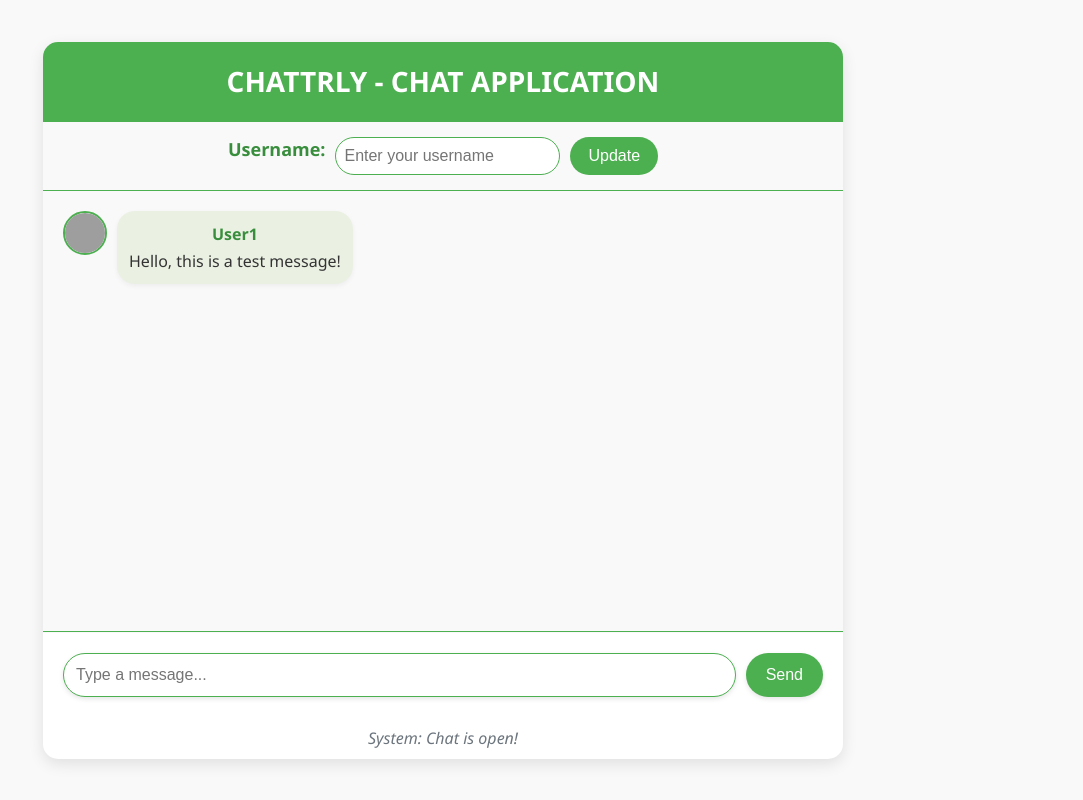
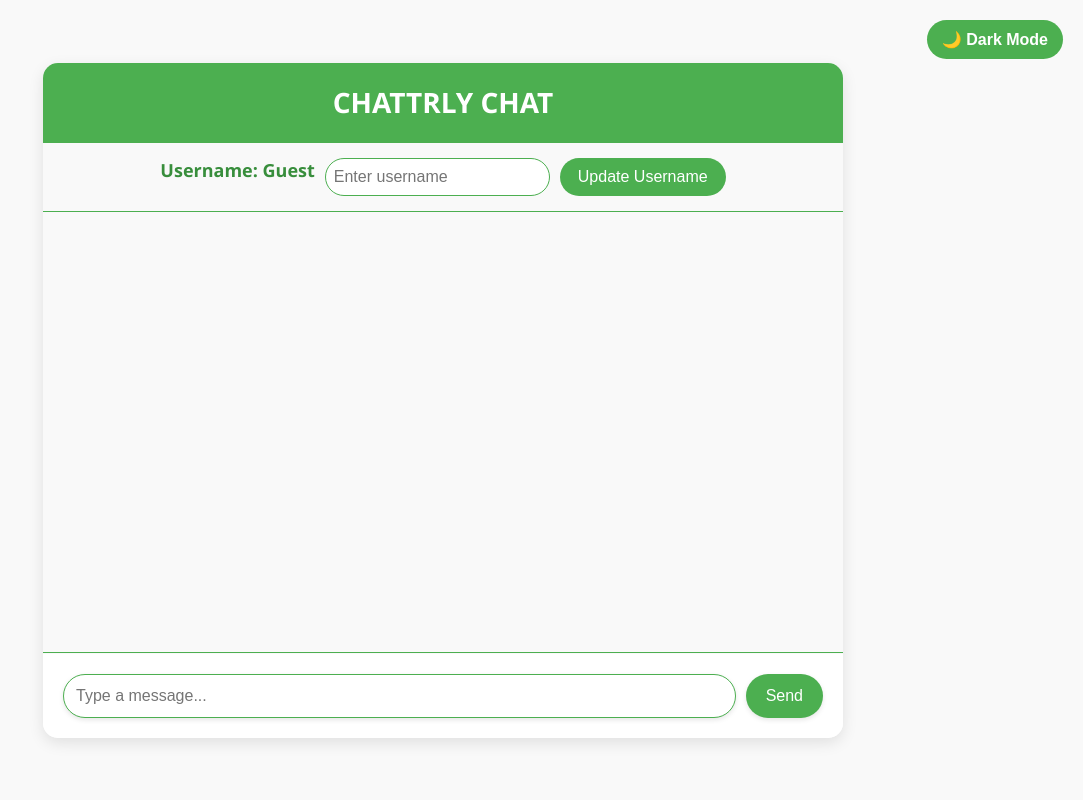
Before and after one commit to psroy007/chattrly, a Flask app: page / in a window 1280 px wide. Shown: the whole page, without its empty margins (197-1280 px from the left). Run offline with Flask 3, Linux system fonts and the light colour scheme; some libraries are stand-ins or nearby versions; grey boxes are pictures that could not be loaded.

Commit message:
Update index.html

```diff
--- a/templates/index.html
+++ b/templates/index.html
@@ -23,6 +23,16 @@
             --system-message-color-light: #6c757d;
             --button-bg-light: #4CAF50;
             --button-hover-light: #388E3C;
+
+            /* Colors for Dark Mode - Softer Dark Mode */
+            --primary-light-dark: #4a90e2;
+            --primary-dark-dark: #357ab7;
+            --text-color-dark: #e1e1e1;
+            --bg-color-dark: #232323;
+            --message-bg-dark: #2e2e2e;
+            --system-message-color-dark: #888888;
+            --button-bg-dark: #4a90e2;
+            --button-hover-dark: #357ab7;
         }
 
         body {
@@ -36,6 +46,12 @@
             align-items: center;
             height: 100vh;
             text-align: center;
+            transition: background-color 0.3s, color 0.3s;
+        }
+
+        body.dark-mode {
+            background-color: var(--bg-color-dark);
+            color: var(--text-color-dark);
         }
 
         .chat-container {
@@ -47,6 +63,11 @@
             overflow: hidden;
             display: flex;
             flex-direction: column;
+            transition: background-color 0.3s;
+        }
+
+        .chat-container.dark-mode {
+            background-color: #333;
         }
 
         .chat-header {
@@ -57,6 +78,10 @@
             font-weight: 600;
             text-transform: uppercase;
             border-bottom: 2px solid var(--primary-light);
+        }
+
+        .chat-header.dark-mode {
+            background-color: var(--primary-light-dark);
         }
 
         .username-container {
@@ -80,6 +105,11 @@
             border-radius: 20px;
             margin-right: 10px;
             font-size: 16px;
+            transition: border-color 0.3s;
+        }
+
+        #username-input:focus {
+            border-color: var(--primary-light);
         }
 
         #update-username-button {
@@ -90,6 +120,7 @@
             border-radius: 20px;
             cursor: pointer;
             font-size: 16px;
+            transition: background-color 0.3s ease;
         }
 
         #update-username-button:hover {
@@ -103,6 +134,10 @@
             background-color: var(--bg-color-light);
             border-bottom: 1px solid var(--primary-light);
             position: relative;
+        }
+
+        .chat-messages.dark-mode {
+            background-color: var(--message-bg-dark);
         }
 
         .message {
@@ -127,6 +162,10 @@
             max-width: 70%;
             box-shadow: 0 2px 5px rgba(0, 0, 0, 0.05);
             position: relative;
+        }
+
+        .message-content.dark-mode {
+            background-color: var(--message-bg-dark);
         }
 
         .message-username {
@@ -175,6 +214,10 @@
             margin: 10px 0;
         }
 
+        .system-message.dark-mode {
+            color: var(--system-message-color-dark);
+        }
+
         .message.sent {
             flex-direction: row-reverse;
         }
@@ -206,135 +249,107 @@
                 transform: translateY(0);
             }
         }
+
+        .dark-mode-toggle {
+            position: absolute;
+            top: 20px;
+            right: 20px;
+            background-color: var(--primary-light);
+            border: none;
+            color: white;
+            padding: 10px 15px;
+            font-size: 16px;
+            cursor: pointer;
+            border-radius: 20px;
+            transition: background-color 0.3s ease;
+        }
+
+        .dark-mode-toggle:hover {
+            background-color: var(--button-hover-light);
+        }
+
+        .dark-mode-toggle span {
+            font-weight: bold;
+        }
+
     </style>
 </head>
 <body>
     <div class="chat-container">
         <div class="chat-header">
-            Chattrly - Chat Application
+            Chattrly Chat
+            <button class="dark-mode-toggle" onclick="toggleDarkMode()"><span>🌙 Dark Mode</span></button>
         </div>
-
         <div class="username-container">
-            <div id="current-username">Username:</div>
-            <input type="text" id="username-input" placeholder="Enter your username" />
-            <button id="update-username-button">Update</button>
+            <span id="current-username">Username: Guest</span>
+            <input type="text" id="username-input" placeholder="Enter username" />
+            <button id="update-username-button">Update Username</button>
         </div>
-
-        <div class="chat-messages">
-            <div class="message">
-                <img src="https://i.pravatar.cc/50?img=1" alt="user-avatar" />
-                <div class="message-content">
-                    <div class="message-username">User1</div>
-                    Hello, this is a test message!
-                </div>
-            </div>
-        </div>
-
+        <div class="chat-messages"></div>
         <div class="chat-input">
             <input type="text" id="message-input" placeholder="Type a message..." />
             <button id="send-button">Send</button>
         </div>
-
-        <div class="system-message">
-            System: Chat is open!
-        </div>
     </div>
 
     <script>
-        const socket = io();
-        const sendButton = document.getElementById("send-button");
-        const messageInput = document.getElementById("message-input");
-        const chatMessages = document.getElementById("chat-messages");
-        const currentUsernameSpan = document.getElementById("current-username");
-        const usernameInput = document.getElementById("username-input");
-        const updateUsernameButton = document.getElementById("update-username-button");
+        const darkModeToggle = document.querySelector('.dark-mode-toggle');
+        const body = document.body;
+        const chatMessages = document.querySelector('.chat-messages');
+        const chatContainer = document.querySelector('.chat-container');
+        const chatHeader = document.querySelector('.chat-header');
 
-        let currentUsername = "";
+        function toggleDarkMode() {
+            body.classList.toggle('dark-mode');
+            chatMessages.classList.toggle('dark-mode');
+            chatContainer.classList.toggle('dark-mode');
+            chatHeader.classList.toggle('dark-mode');
 
-        socket.on("set_username", (data) => {
-            currentUsername = data.username;
-            currentUsernameSpan.textContent = `Your username: ${currentUsername}`;
-        });
+            const isDarkMode = body.classList.contains('dark-mode');
+            darkModeToggle.innerHTML = isDarkMode ? '🌞 Light Mode' : '🌙 Dark Mode';
+        }
 
-        socket.on("user_joined", (data) => {
-            addMessage(`${data.username} joined the chat`, "system");
-        });
+        function appendMessage(message, username) {
+            const messageDiv = document.createElement('div');
+            messageDiv.classList.add('message');
 
-        socket.on("user_left", (data) => {
-            addMessage(`${data.username} left the chat`, "system");
-        });
+            const avatar = document.createElement('img');
+            avatar.src = `https://robohash.org/${username}.png`;
+            avatar.alt = username;
 
-        socket.on("new_message", (data) => {
-            addMessage(data.message, "user", data.username, data.avatar);
-        });
+            const messageContent = document.createElement('div');
+            messageContent.classList.add('message-content');
 
-        socket.on("username_updated", (data) => {
-            addMessage(`${data.old_username} changed their name to ${data.new_username}`, "system");
-            if (data.old_username === currentUsername) {
-                currentUsername = data.new_username;
-                currentUsernameSpan.textContent = `Your username: ${currentUsername}`;
+            const usernameSpan = document.createElement('span');
+            usernameSpan.classList.add('message-username');
+            usernameSpan.innerText = username;
+
+            messageContent.appendChild(usernameSpan);
+            messageContent.appendChild(document.createTextNode(message));
+
+            messageDiv.appendChild(avatar);
+            messageDiv.appendChild(messageContent);
+
+            chatMessages.appendChild(messageDiv);
+            chatMessages.scrollTop = chatMessages.scrollHeight;
+        }
+
+        document.getElementById('send-button').addEventListener('click', () => {
+            const messageInput = document.getElementById('message-input');
+            const message = messageInput.value;
+            if (message.trim()) {
+                appendMessage(message, 'User');
+                messageInput.value = '';
             }
         });
 
-        sendButton.addEventListener("click", sendMessage);
-        messageInput.addEventListener("keypress", (e) => {
-            if (e.key === "Enter") sendMessage();
+        document.getElementById('update-username-button').addEventListener('click', () => {
+            const usernameInput = document.getElementById('username-input');
+            const newUsername = usernameInput.value.trim();
+            if (newUsername) {
+                document.getElementById('current-username').innerText = `Username: ${newUsername}`;
+            }
         });
-
-        updateUsernameButton.addEventListener("click", updateUsername);
-
-        function sendMessage() {
-            const message = messageInput.value.trim();
-            if (message === "") return;
-
-            socket.emit("send_message", {
-                username: currentUsername,
-                message: message,
-            });
-            messageInput.value = "";
-        }
-
-        function updateUsername() {
-            const newUsername = usernameInput.value.trim();
-            if (newUsername === "") return;
-
-            const oldUsername = currentUsername;
-            socket.emit("update_username", {
-                old_username: oldUsername,
-                new_username: newUsername,
-            });
-            usernameInput.value = "";
-        }
-
-        function addMessage(message, type = "user", username = "", avatar = "https://i.pravatar.cc/50") {
-            const messageElement = document.createElement("div");
-            messageElement.classList.add("message");
-            if (type === "sent") messageElement.classList.add("sent");
-
-            const avatarElement = document.createElement("img");
-            avatarElement.src = avatar;
-            avatarElement.alt = "user-avatar";
-
-            const messageContentElement = document.createElement("div");
-            messageContentElement.classList.add("message-content");
-
-            if (username) {
-                const usernameElement = document.createElement("div");
-                usernameElement.classList.add("message-username");
-                usernameElement.textContent = username;
-                messageContentElement.appendChild(usernameElement);
-            }
-
-            messageContentElement.textContent = message;
-            messageElement.appendChild(avatarElement);
-            messageElement.appendChild(messageContentElement);
-
-            chatMessages.appendChild(messageElement);
-            chatMessages.scrollTop = chatMessages.scrollHeight;
-        }
-
-        // Emit initial username
-        socket.emit("set_username", { username: currentUsername });
     </script>
 </body>
 </html>
```
